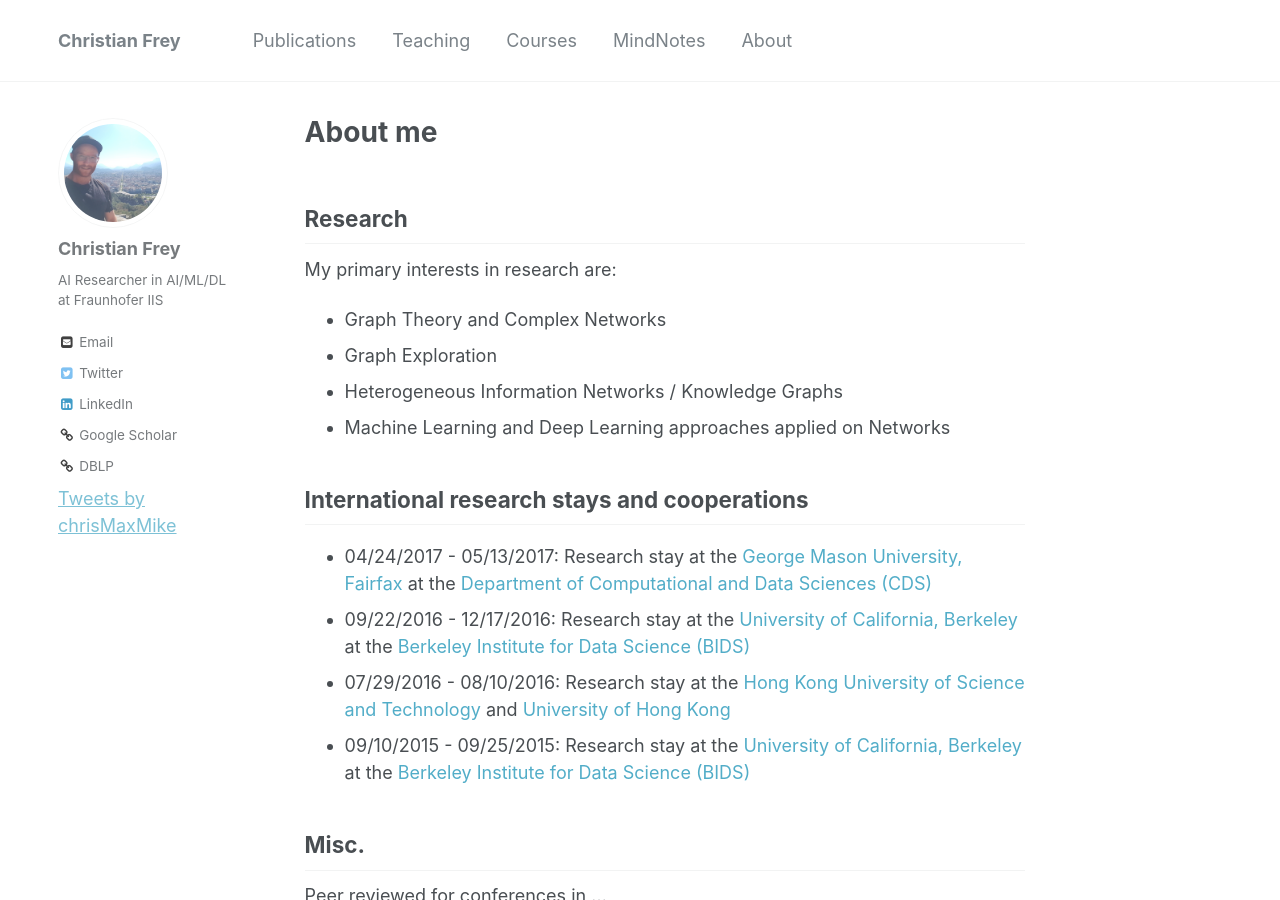
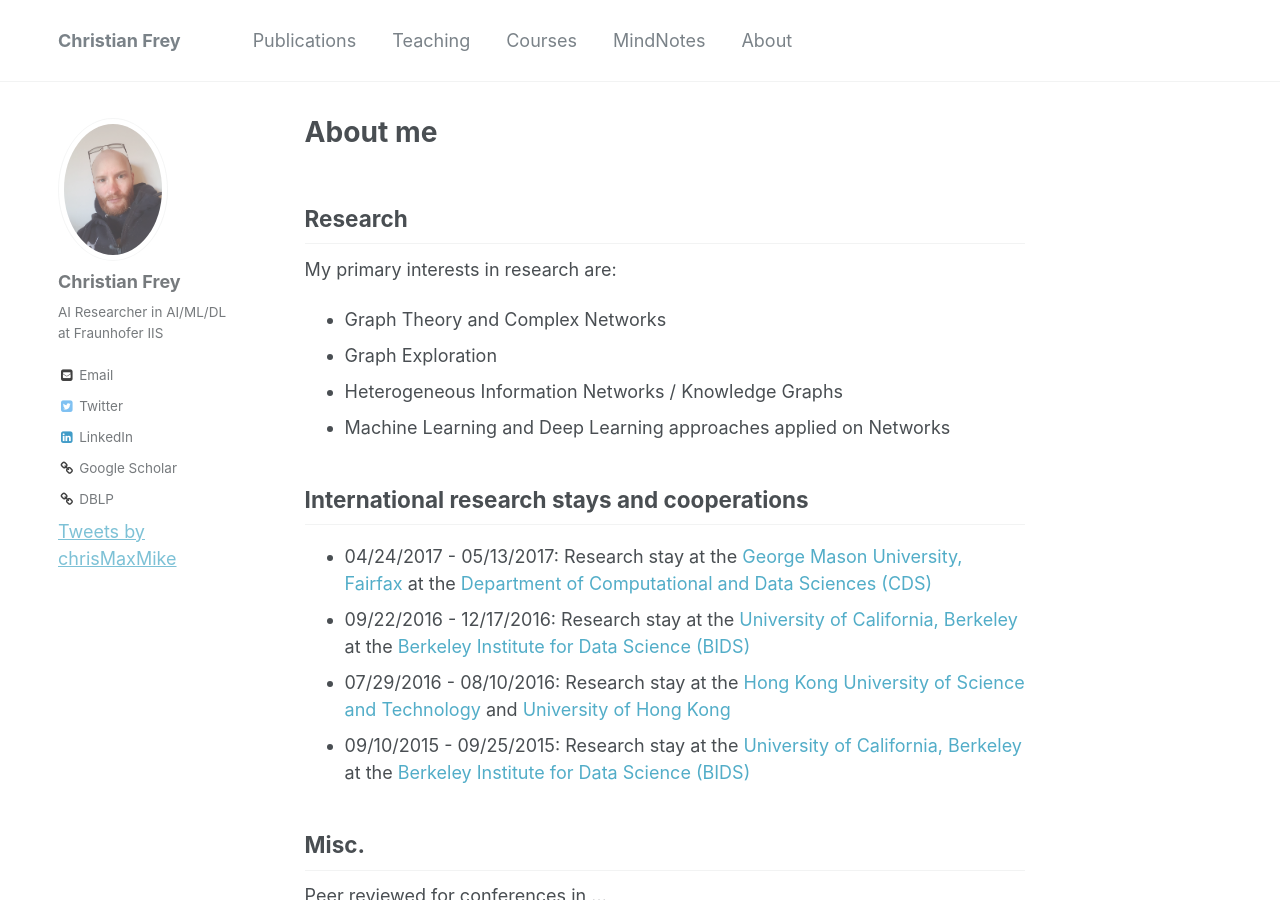
Before and after one commit to christianmaxmike/christianmaxmike.github.io, a Jekyll site: the page built from _pages/about.md, in a window 1280 px wide and 900 px high. Built offline with Jekyll 4.4.1, drawn with Linux system fonts in a browser that asks for light colours; comment, search, counter and statistics services are not loaded.

Commit message:
Update _config.yml

```diff
--- a/_config.yml
+++ b/_config.yml
@@ -82,7 +82,7 @@ analytics:
 # Site Author
 author:
   name             : "Christian Frey"
-  avatar           : "https://christianmaxmike.github.io/images/20220922_004547.jpg"
+  avatar           : "https://christianmaxmike.github.io/images/frey_2.jpg"
   bio              : "AI Researcher in AI/ML/DL at Fraunhofer IIS"
   location         :
   employer         :
```
